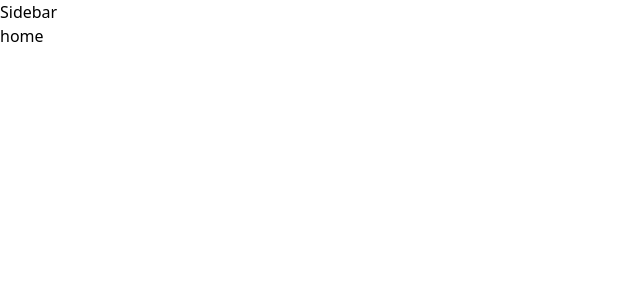
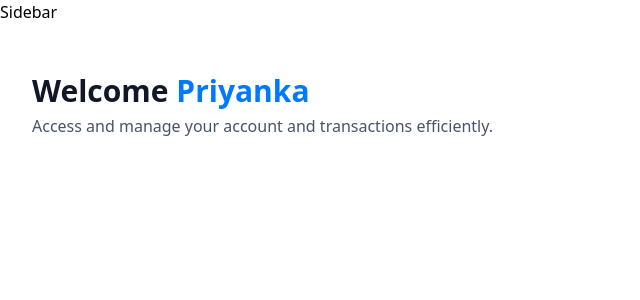
Before and after one commit to priyanka1121/BlueVault-Bank-Application, a Next.js app: page / in a window 1280 px wide. Shown: the top 300 px of the page, without its empty margins (0-640 px from the left). Built offline with nearby package versions, Linux system fonts and the light colour scheme.

Commit message:
Added home page HeaderBox

```diff
--- a/app/(root)/page.tsx
+++ b/app/(root)/page.tsx
@@ -1,8 +1,23 @@
+import HeaderBox from '@/components/HeaderBox'
 import React from 'react'
 
 const home = () => {
+  const loggedIn = {firstName: 'Priyanka'};
+
   return (
-    <div>home</div>
+    <section className='home'>
+      <div className='home-content'>
+        <header className='home-header'>
+          <HeaderBox
+          //Defining props for header box in first page/ home
+            type = "greeting"
+            title = "Welcome"
+            user ={loggedIn?.firstName || 'Guest'}
+            subtext = "Access and manage your account and transactions efficiently."
+          />
+        </header>
+      </div>
+    </section>
   )
 }
 
--- /dev/null
+++ b/components/HeaderBox.tsx
@@ -0,0 +1,20 @@
+import React from 'react'
+
+const HeaderBox = ({type = "title", title, subtext, user}: HeaderBoxProps) => {
+  return (
+    <div className='header-box'>
+        <h1 className='header-box-title'>
+            {title}
+            {type === 'greeting' && (
+                <span className="text-bankGradient">
+                    &nbsp;{user}
+                </span>
+            )}
+
+            </h1>
+            <p className='header-box-subtext'>{subtext}</p>
+    </div>
+  )
+}
+
+export default HeaderBox
```
